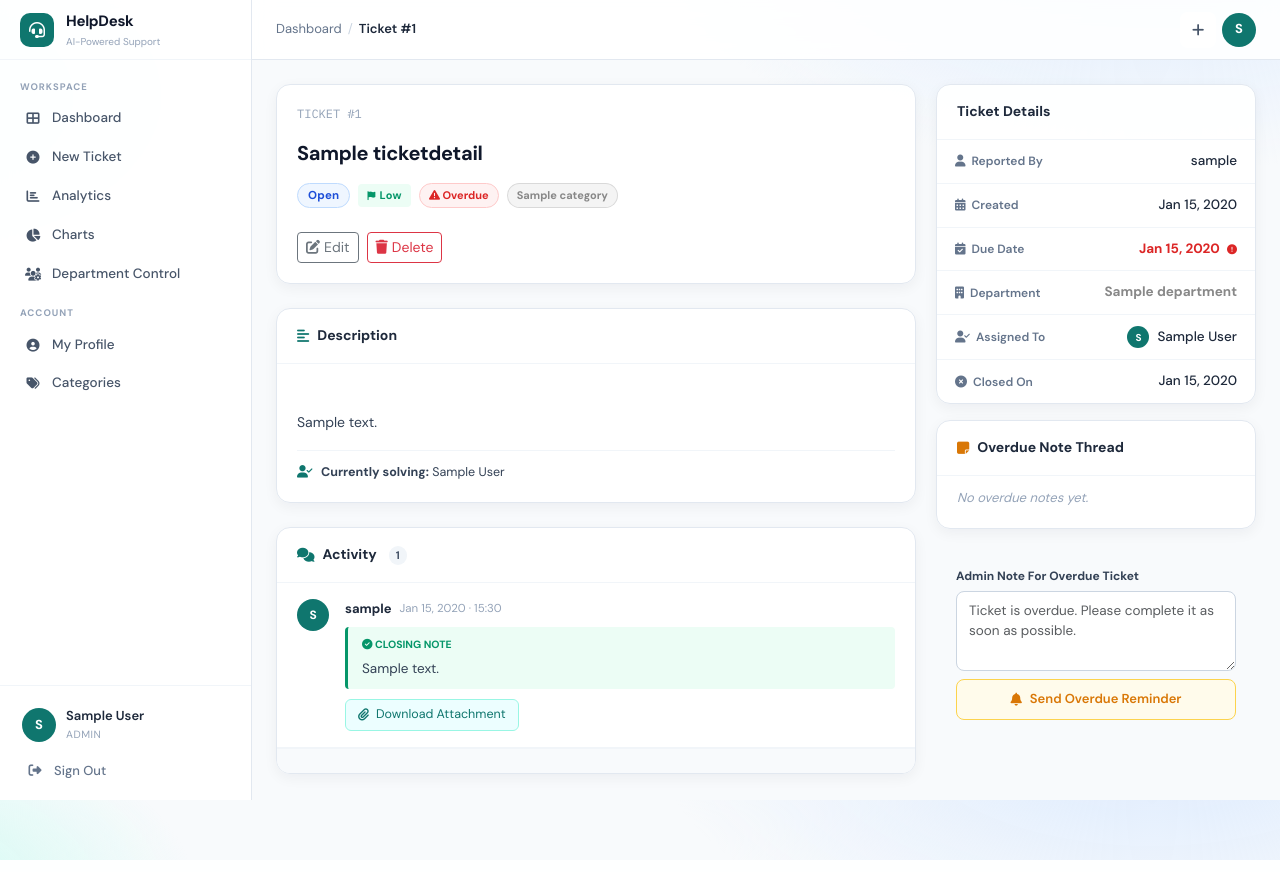
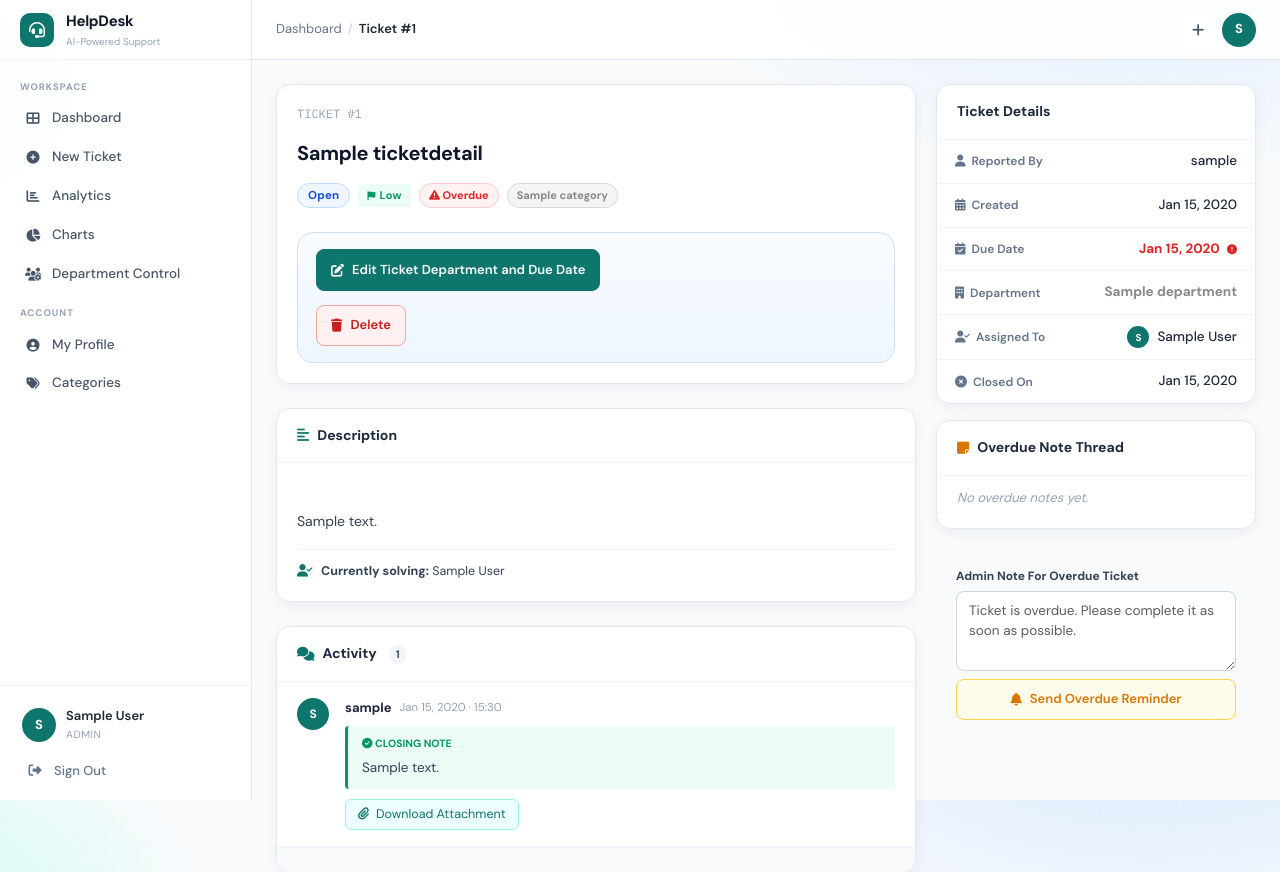
Before and after one commit to urmitGajjarTrilokn/django-helpdesk-ticket-system, a Django app: page /ticket/1/ in a window 1280 px wide. Shown: the top 872 px of the page. Run offline with Django 4.2, Linux system fonts and the light colour scheme; a user stored in the database is signed in; tables that the repository leaves empty hold one stand-in row (values such as "Sample post"); data that the repository does not hold is empty.

Commit message:
changes so that admin can reassign the users based on the workload

```diff
--- a/myapp/templates/TicketInfo.html
+++ b/myapp/templates/TicketInfo.html
@@ -68,6 +68,123 @@
     border-radius: var(--r);
     font-size: 12.5px; color: var(--slate-700);
     margin-bottom: 12px;
+  }
+  .ticket-action-panel {
+    display: grid;
+    gap: 14px;
+    padding: 16px 18px;
+    background: linear-gradient(180deg, #F8FBFF 0%, #EEF6FF 100%);
+    border: 1px solid #CFE0F5;
+    border-radius: 16px;
+  }
+  .ticket-action-buttons {
+    display: flex;
+    flex-wrap: wrap;
+    gap: 10px;
+    align-items: center;
+  }
+  .ticket-action-buttons .action-btn {
+    min-height: 42px;
+  }
+  .ta-edit {
+    background: #0F766E;
+    color: #fff;
+    border-color: #0F766E;
+  }
+  .ta-edit:hover {
+    background: #115E59;
+    color: #fff;
+  }
+  .ta-close {
+    background: #0B8F63;
+    color: #fff;
+    border-color: #0B8F63;
+  }
+  .ta-close:hover {
+    background: #087553;
+    color: #fff;
+  }
+  .ta-reopen {
+    background: #FFF4DB;
+    color: #B45309;
+    border-color: #F5C56B;
+  }
+  .ta-reopen:hover {
+    background: #F59E0B;
+    color: #fff;
+  }
+  .ta-reject {
+    background: #FFF1F2;
+    color: #BE123C;
+    border-color: #FDA4AF;
+  }
+  .ta-reject:hover {
+    background: #E11D48;
+    color: #fff;
+  }
+  .ta-rate {
+    background: #FEF3C7;
+    color: #92400E;
+    border-color: #F6C453;
+  }
+  .ta-rate:hover {
+    background: #D97706;
+    color: #fff;
+  }
+  .ta-delete {
+    background: #FFF1F2;
+    color: #C81E1E;
+    border-color: #F5A3A3;
+  }
+  .ta-delete:hover {
+    background: #DC2626;
+    color: #fff;
+  }
+  .reassign-box {
+    display: flex;
+    flex-wrap: wrap;
+    gap: 10px;
+    align-items: center;
+    padding: 12px 14px;
+    background: #fff;
+    border: 1px solid #D6E4F5;
+    border-radius: 14px;
+  }
+  .reassign-label {
+    font-size: 12.5px;
+    font-weight: 600;
+    color: #31507A;
+    min-width: 220px;
+  }
+  .reassign-select {
+    min-width: 270px;
+    max-width: 360px;
+    border-color: #BFD2EA;
+  }
+  .ta-reassign {
+    background: #1D4ED8;
+    color: #fff;
+    border-color: #1D4ED8;
+  }
+  .ta-reassign:hover {
+    background: #1E40AF;
+    color: #fff;
+  }
+  @media (max-width: 768px) {
+    .ticket-action-buttons {
+      flex-direction: column;
+      align-items: stretch;
+    }
+    .ticket-action-buttons .action-btn,
+    .reassign-box .action-btn,
+    .reassign-box .reassign-select {
+      width: 100%;
+      max-width: none;
+    }
+    .reassign-label {
+      min-width: 0;
+      width: 100%;
+    }
   }
 
   .reject-modal-backdrop {
@@ -155,73 +272,76 @@
           {% endif %}
         </div>
 
-        <div class="d-flex flex-wrap gap-2">
+        <div class="ticket-action-panel">
+          <div class="ticket-action-buttons">
           {% if creator_edit_only_mode and can_edit_ticket %}
-          <a href="{% url 'updateticket' ticketinfos.id %}?mine_only=1" class="btn btn-sm btn-outline-secondary">
-            <i class="fas fa-edit me-1"></i>Edit
+          <a href="{% url 'updateticket' ticketinfos.id %}?mine_only=1" class="action-btn ta-edit">
+            <i class="fas fa-edit"></i>Edit Ticket Department and Due Date
           </a>
           {% elif can_edit_ticket and not request.GET.from_assigned %}
-          <a href="{% url 'updateticket' ticketinfos.id %}" class="btn btn-sm btn-outline-secondary">
-            <i class="fas fa-edit me-1"></i>Edit
+          <a href="{% url 'updateticket' ticketinfos.id %}" class="action-btn ta-edit">
+            <i class="fas fa-edit"></i>Edit Ticket Department and Due Date
           </a>
 
           {% if ticketinfos.TICKET_STATUS not in 'Closed,Resolved' and can_close_ticket %}
           <a href="{% url 'comment' pk=ticketinfos.id action='closing_comment' %}"
-             class="btn btn-sm btn-outline-success">
-            <i class="fas fa-check-double me-1"></i>Close with Note
+             class="action-btn ta-close">
+            <i class="fas fa-check-double"></i>Close with Note
           </a>
           {% endif %}
 
           {% if ticketinfos.TICKET_STATUS == 'Closed' %}
             {% if can_reopen_ticket and is_admin or can_reopen_ticket and ticketinfos.TICKET_CREATED == request.user and can_work_on_ticket %}
             <a href="{% url 'comment' pk=ticketinfos.id action='reopen_comment' %}"
-               class="btn btn-sm btn-outline-warning">
-              <i class="fas fa-redo me-1"></i>Reopen
+               class="action-btn ta-reopen">
+              <i class="fas fa-redo"></i>Reopen
             </a>
             {% endif %}
           {% endif %}
 
           {% if ticketinfos.TICKET_STATUS not in 'Closed,Resolved' and can_reject and not request.GET.from_assigned %}
-          <a href="{% url 'removeticket' ticketinfos.id %}" class="btn btn-sm btn-outline-danger">
-            <i class="fas fa-times me-1"></i>Reject Assignment
+          <a href="{% url 'removeticket' ticketinfos.id %}" class="action-btn ta-reject">
+            <i class="fas fa-times"></i>Reject Assignment
           </a>
           {% endif %}
 
           {% if not request.GET.from_assigned %}
             {% if ticketinfos.TICKET_STATUS == 'Closed' or ticketinfos.TICKET_STATUS == 'Resolved' %}
               {% if ticketinfos.TICKET_CREATED == request.user %}
-              <a href="{% url 'rate_ticket' ticketinfos.id %}" class="btn btn-sm btn-outline-warning">
-                <i class="fas fa-star me-1"></i>Rate Ticket
+              <a href="{% url 'rate_ticket' ticketinfos.id %}" class="action-btn ta-rate">
+                <i class="fas fa-star"></i>Rate Ticket
               </a>
               {% endif %}
             {% endif %}
+          </div>
             {% if can_admin_reassign_ticket %}
-            <form method="post" action="/ticket/{{ ticketinfos.id }}/reassign/"
-                  class="d-inline-flex align-items-center gap-2 flex-wrap">
+            <form method="post" action="" class="reassign-box">
               {% csrf_token %}
-              <select name="assigned_to" class="form-select form-select-sm" style="min-width:270px;max-width:360px;">
+              <input type="hidden" name="action" value="admin_reassign">
+              <span class="reassign-label">
+                Reassign in {{ ticketinfos.assigned_department.name }} ({{ admin_reassignment_member_count }} active members)
+              </span>
+              <select name="assigned_to" class="form-select form-select-sm reassign-select" required>
+                <option value="" selected disabled>Select department member</option>
                 {% for option in admin_reassignment_options %}
                   {% if not option.is_current_assignee %}
                   <option value="{{ option.user.id }}">
                     {{ option.user.get_full_name|default:option.user.username }}
-                    · {{ option.same_department_open_count }} dept / {{ option.total_open_count }} total
-                    {% if option.has_rejected_ticket %} · Rejected earlier{% endif %}
                   </option>
                   {% endif %}
                 {% endfor %}
               </select>
-              <button class="btn btn-sm btn-outline-primary" type="submit">
-                <i class="fas fa-random me-1"></i>Reassign by Workload
+              <button class="action-btn ta-reassign" type="submit">
+                <i class="fas fa-random"></i>Reassign Ticket
               </button>
             </form>
             {% endif %}
             {% if ticketinfos.TICKET_CREATED == request.user or is_admin %}
             <form method="post" action="{% url 'deleteticket' ticketinfos.id %}"
-                  onsubmit="return confirm('Permanently delete this ticket')"
-                  style="display:inline-block;">
+                  onsubmit="return confirm('Permanently delete this ticket')">
               {% csrf_token %}
-              <button class="btn btn-sm btn-outline-danger" type="submit">
-                <i class="fas fa-trash me-1"></i>Delete
+              <button class="action-btn ta-delete" type="submit">
+                <i class="fas fa-trash"></i>Delete
               </button>
             </form>
             {% endif %}
--- a/myapp/views.py
+++ b/myapp/views.py
@@ -968,6 +968,8 @@ def TicketInfo(request, pk):
         return redirect('base')
 
     is_admin         = _is_admin_user(request.user)
+    if request.method == 'POST' and is_admin and request.POST.get('action') == 'admin_reassign':
+        return _handle_admin_reassign_ticket(request, ticketinfos)
 
     is_department_member = False
     is_senior_dept_member = False
@@ -1074,6 +1076,7 @@ def TicketInfo(request, pk):
         latest_rejection_reason = reason_text
         latest_rejection_by = latest_rejection.changed_by.username if latest_rejection.changed_by_id else ''
     admin_reassignment_options = _department_member_workload_rows(ticketinfos) if is_admin else []
+    admin_reassignment_member_count = len(admin_reassignment_options)
     can_admin_reassign_ticket = bool(
         is_admin
         and ticketinfos.assigned_department_id
@@ -1103,8 +1106,81 @@ def TicketInfo(request, pk):
         'overdue_note_thread': overdue_note_thread,
         'can_reply_admin_overdue_note': can_reply_admin_overdue_note,
         'admin_reassignment_options': admin_reassignment_options,
+        'admin_reassignment_member_count': admin_reassignment_member_count,
         'can_admin_reassign_ticket': can_admin_reassign_ticket,
     })
+
+
+def _handle_admin_reassign_ticket(request, ticket):
+    if ticket.TICKET_STATUS in ['Closed', 'Resolved']:
+        messages.error(request, 'Only unresolved tickets can be reassigned.')
+        return redirect('ticketinfo', pk=ticket.id)
+
+    if not ticket.assigned_department_id or not getattr(ticket.assigned_department, 'is_active', False):
+        messages.error(request, 'Only active department tickets can be reassigned.')
+        return redirect('ticketinfo', pk=ticket.id)
+
+    if not ticket.assigned_to_id:
+        messages.error(request, 'This ticket must already be assigned before workload reassignment can be used.')
+        return redirect('ticketinfo', pk=ticket.id)
+
+    target_user_id = request.POST.get('assigned_to')
+    if not target_user_id:
+        messages.error(request, 'Select a department member for reassignment.')
+        return redirect('ticketinfo', pk=ticket.id)
+
+    eligible_memberships = _eligible_reassignment_memberships(ticket)
+    target_membership = eligible_memberships.filter(user_id=target_user_id).first()
+    if not target_membership:
+        messages.error(request, 'Selected user is not an active member of this department.')
+        return redirect('ticketinfo', pk=ticket.id)
+
+    if target_membership.user_id == ticket.assigned_to_id:
+        messages.error(request, 'That user is already assigned to this ticket.')
+        return redirect('ticketinfo', pk=ticket.id)
+
+    old_assignee = ticket.assigned_to
+    ticket.assigned_to = target_membership.user
+    ticket.TICKET_HOLDER = target_membership.user.username
+    ticket.assignment_type = 'MANUAL'
+    ticket.assigned_by = request.user
+    ticket.assigned_at = timezone.now()
+    ticket.save(update_fields=['assigned_to', 'TICKET_HOLDER', 'assignment_type', 'assigned_by', 'assigned_at'])
+
+    dept_member_ids = eligible_memberships.values_list('user_id', flat=True)
+    MyCart.objects.filter(ticket=ticket, user_id__in=dept_member_ids).exclude(user=target_membership.user).delete()
+    MyCart.objects.get_or_create(user=target_membership.user, ticket=ticket)
+
+    TicketHistory.objects.create(
+        ticket=ticket,
+        changed_by=request.user,
+        action_type='ASSIGNED',
+        field_name='assigned_to',
+        old_value=old_assignee.username if old_assignee else 'Unassigned',
+        new_value=target_membership.user.username,
+        description=(
+            f'Admin reassigned ticket to {target_membership.user.username} '
+            f'based on workload review in {ticket.assigned_department.name}.'
+        ),
+    )
+    create_notification(
+        user=target_membership.user,
+        notification_type='TICKET_ASSIGNED',
+        title=f'Ticket reassigned #{ticket.id}',
+        message=f'{request.user.username} reassigned "{ticket.TICKET_TITLE}" to you.',
+        ticket=ticket,
+        extra_data={
+            'assigned_by': request.user.username,
+            'department': ticket.assigned_department.name,
+            'manual_workload_reassignment': True,
+        },
+    )
+
+    messages.success(
+        request,
+        f'Ticket reassigned to {target_membership.user.get_full_name() or target_membership.user.username}.'
+    )
+    return redirect('ticketinfo', pk=ticket.id)
 
 
 @login_required
@@ -1415,75 +1491,7 @@ def admin_reassign_ticket(request, pk):
     ticket = get_object_or_404(TicketDetail, id=pk)
     if request.method != 'POST':
         return redirect('ticketinfo', pk=pk)
-
-    if ticket.TICKET_STATUS in ['Closed', 'Resolved']:
-        messages.error(request, 'Only unresolved tickets can be reassigned.')
-        return redirect('ticketinfo', pk=pk)
-
-    if not ticket.assigned_department_id or not getattr(ticket.assigned_department, 'is_active', False):
-        messages.error(request, 'Only active department tickets can be reassigned.')
-        return redirect('ticketinfo', pk=pk)
-
-    if not ticket.assigned_to_id:
-        messages.error(request, 'This ticket must already be assigned before workload reassignment can be used.')
-        return redirect('ticketinfo', pk=pk)
-
-    target_user_id = request.POST.get('assigned_to')
-    if not target_user_id:
-        messages.error(request, 'Select a department member for reassignment.')
-        return redirect('ticketinfo', pk=pk)
-
-    target_membership = _eligible_reassignment_memberships(ticket).filter(user_id=target_user_id).first()
-    if not target_membership:
-        messages.error(request, 'Selected user is not an active member of this department.')
-        return redirect('ticketinfo', pk=pk)
-
-    if target_membership.user_id == ticket.assigned_to_id:
-        messages.error(request, 'That user is already assigned to this ticket.')
-        return redirect('ticketinfo', pk=pk)
-
-    old_assignee = ticket.assigned_to
-    ticket.assigned_to = target_membership.user
-    ticket.TICKET_HOLDER = target_membership.user.username
-    ticket.assignment_type = 'MANUAL'
-    ticket.assigned_by = request.user
-    ticket.assigned_at = timezone.now()
-    ticket.save(update_fields=['assigned_to', 'TICKET_HOLDER', 'assignment_type', 'assigned_by', 'assigned_at'])
-
-    dept_member_ids = _eligible_reassignment_memberships(ticket).values_list('user_id', flat=True)
-    MyCart.objects.filter(ticket=ticket, user_id__in=dept_member_ids).exclude(user=target_membership.user).delete()
-    MyCart.objects.get_or_create(user=target_membership.user, ticket=ticket)
-
-    TicketHistory.objects.create(
-        ticket=ticket,
-        changed_by=request.user,
-        action_type='ASSIGNED',
-        field_name='assigned_to',
-        old_value=old_assignee.username if old_assignee else 'Unassigned',
-        new_value=target_membership.user.username,
-        description=(
-            f'Admin reassigned ticket to {target_membership.user.username} '
-            f'based on workload review in {ticket.assigned_department.name}.'
-        ),
-    )
-    create_notification(
-        user=target_membership.user,
-        notification_type='TICKET_ASSIGNED',
-        title=f'Ticket reassigned #{ticket.id}',
-        message=f'{request.user.username} reassigned "{ticket.TICKET_TITLE}" to you.',
-        ticket=ticket,
-        extra_data={
-            'assigned_by': request.user.username,
-            'department': ticket.assigned_department.name,
-            'manual_workload_reassignment': True,
-        },
-    )
-
-    messages.success(
-        request,
-        f'Ticket reassigned to {target_membership.user.get_full_name() or target_membership.user.username}.'
-    )
-    return redirect('ticketinfo', pk=pk)
+    return _handle_admin_reassign_ticket(request, ticket)
 
 
 @login_required
```
Also changed, not shown: myapp/templates/notifications_list.html (+24 -3 lines).
